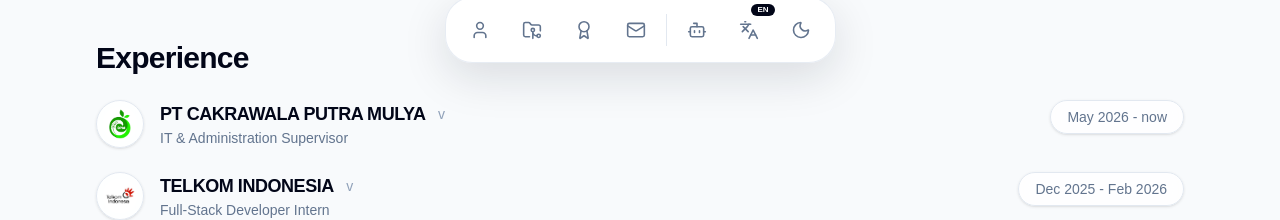
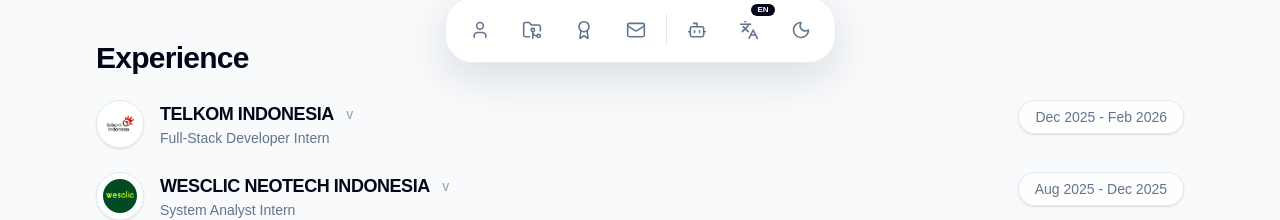
Before and after one commit to ellfataa/MyPortfolio, a Next.js app: page / in a window 1280 px wide. Shown: the part 705-925 px from the top of the page. Built offline with nearby package versions, Linux system fonts and the light colour scheme.

Commit message:
Update tampilan

```diff
--- a/src/components/sections/ExperienceSection.tsx
+++ b/src/components/sections/ExperienceSection.tsx
@@ -22,19 +22,19 @@ type Experience = {
 };
 
 const experiencesEN: Experience[] = [
-  {
-    company: "PT CAKRAWALA PUTRA MULYA",
-    role: "IT & Administration Supervisor",
-    period: "May 2026 - now",
-    logoSrc: "/assets/experience/logos/cpm.jpg",
-    logoAlt: "PT CAKRAWALA PUTRA MULYA Logo",
-    details: [
-      "Managed operational data through the company's information system by performing data entry, validation, and cross-checking to ensure data accuracy.",
-      "Monitored inventory records and maintained synchronization between physical stock and system data to support efficient operations.",
-      "Coordinated operational staff in customer service, inventory management, and product delivery to optimize daily workflows.",
-      "Supported administrative processes while improving operational efficiency through accurate data management and system utilization.",
-    ],
-  },
+  // {
+  //   company: "PT CAKRAWALA PUTRA MULYA",
+  //   role: "IT & Administration Supervisor",
+  //   period: "May 2026 - now",
+  //   logoSrc: "/assets/experience/logos/cpm.jpg",
+  //   logoAlt: "PT CAKRAWALA PUTRA MULYA Logo",
+  //   details: [
+  //     "Managed operational data through the company's information system by performing data entry, validation, and cross-checking to ensure data accuracy.",
+  //     "Monitored inventory records and maintained synchronization between physical stock and system data to support efficient operations.",
+  //     "Coordinated operational staff in customer service, inventory management, and product delivery to optimize daily workflows.",
+  //     "Supported administrative processes while improving operational efficiency through accurate data management and system utilization.",
+  //   ],
+  // },
   {
     company: "TELKOM INDONESIA",
     role: "Full-Stack Developer Intern",
@@ -265,19 +265,19 @@ const experiencesEN: Experience[] = [
 ];
 
 const experiencesID: Experience[] = [
-  {
-    company: "PT CAKRAWALA PUTRA MULYA",
-    role: "Supervisor IT & Administrasi",
-    period: "Mei 2026 - sekarang",
-    logoSrc: "/assets/experience/logos/cpm.jpg",
-    logoAlt: "Logo PT CAKRAWALA PUTRA MULYA",
-    details: [
-      "Mengelola data operasional melalui sistem informasi perusahaan dengan melakukan entri data, validasi, dan pemeriksaan silang untuk memastikan keakuratan data.",
-      "Memantau catatan inventaris dan menjaga sinkronisasi antara stok fisik dan data sistem untuk mendukung kelancaran operasi.",
-      "Mengoordinasikan staf operasional dalam layanan pelanggan, manajemen inventaris, dan pengiriman produk untuk mengoptimalkan alur kerja harian.",
-      "Mendukung proses administrasi sekaligus meningkatkan efisiensi operasional melalui manajemen data dan pemanfaatan sistem yang akurat.",
-    ],
-  },
+  // {
+  //   company: "PT CAKRAWALA PUTRA MULYA",
+  //   role: "Supervisor IT & Administrasi",
+  //   period: "Mei 2026 - sekarang",
+  //   logoSrc: "/assets/experience/logos/cpm.jpg",
+  //   logoAlt: "Logo PT CAKRAWALA PUTRA MULYA",
+  //   details: [
+  //     "Mengelola data operasional melalui sistem informasi perusahaan dengan melakukan entri data, validasi, dan pemeriksaan silang untuk memastikan keakuratan data.",
+  //     "Memantau catatan inventaris dan menjaga sinkronisasi antara stok fisik dan data sistem untuk mendukung kelancaran operasi.",
+  //     "Mengoordinasikan staf operasional dalam layanan pelanggan, manajemen inventaris, dan pengiriman produk untuk mengoptimalkan alur kerja harian.",
+  //     "Mendukung proses administrasi sekaligus meningkatkan efisiensi operasional melalui manajemen data dan pemanfaatan sistem yang akurat.",
+  //   ],
+  // },
   {
     company: "TELKOM INDONESIA",
     role: "Intern Full-Stack Developer",
```
